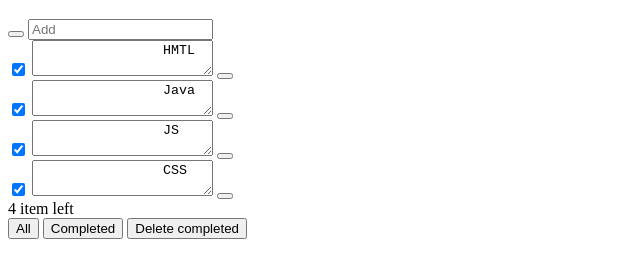
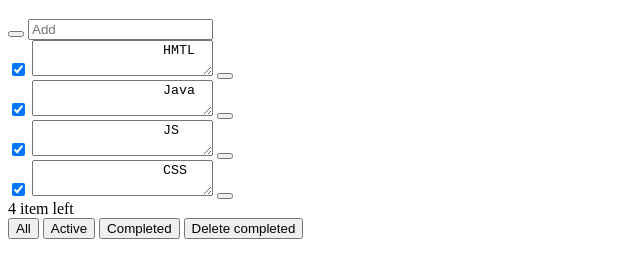
Before and after one commit to GSkoba/Grisha_Skobelev, a plain HTML site: page todo.html in a window 1280 px wide. Shown: the part 61-338 px from the top of the page, without its empty margins (0-640 px from the left). Drawn offline with Linux system fonts and the light colour scheme.

Commit message:
Update todo.html

```diff
--- a/todo.html
+++ b/todo.html
@@ -54,9 +54,13 @@
             4 item left
         </div>
         <div class="todo-filters" >
-            <button class="todo-filter_active"
+            <button class="todo-filter_all"
                     aria-label="Filter: show all">
                 All
+            </button>
+            <button class="todo-filter_active"
+                    aria-label="Filter: show active">
+                Aсtive
             </button>
             <button class="todos-filter"
                     aria-label="Filter: show completed">
```
